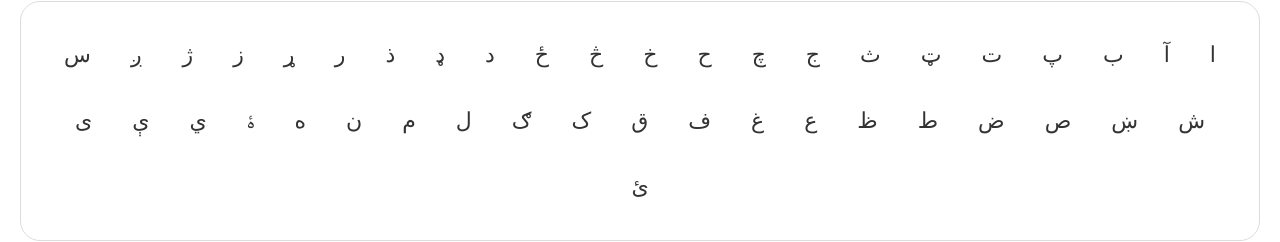
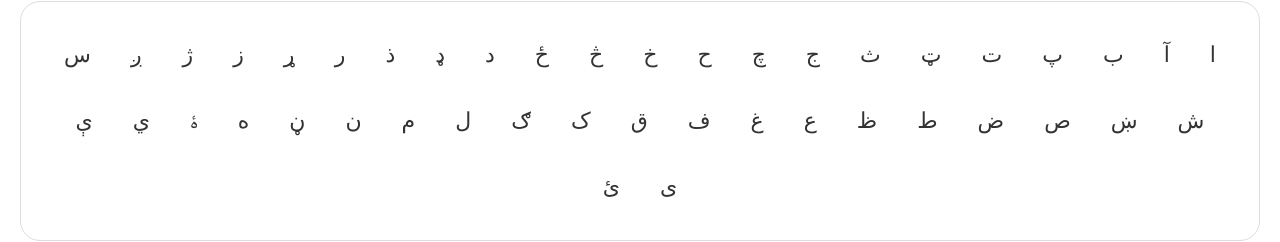
Before and after one commit to zahidaz/pashto_fonts, a plain HTML site: page index.html in a window 1280 px wide. Shown: the part 370-612 px from the top of the page. Drawn offline with nearby package versions, Linux system fonts and the light colour scheme; a web font is replaced by a local one.

Commit message:
Update index.html

```diff
--- a/index.html
+++ b/index.html
@@ -263,6 +263,7 @@
             <span>ل</span>
             <span>م</span>
             <span>ن</span>
+            <span>ڼ</span>
             <span>ه</span>
             <span>ۀ</span>
             <span>ي</span>
```
